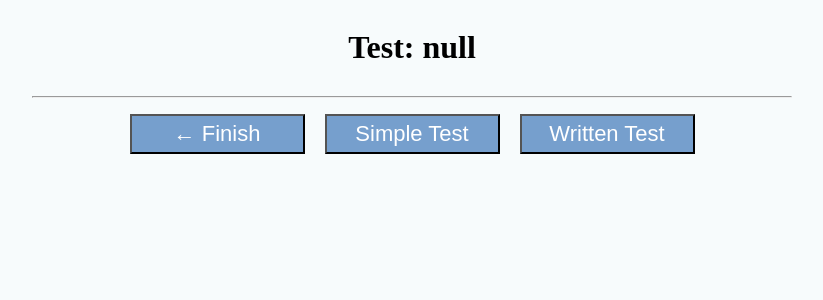
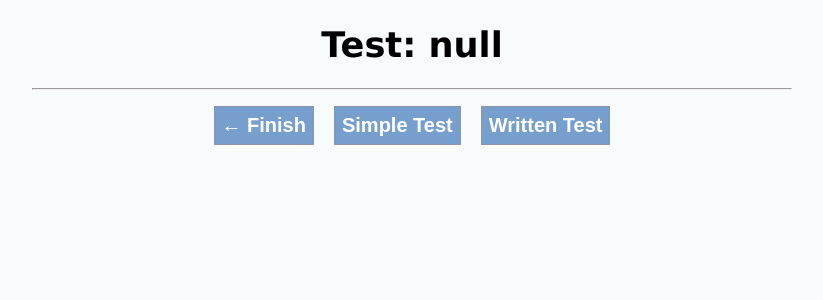
Before and after one commit to zmatus/flashcards, a Jekyll site: the page built from test.html, in a window 1280 px wide. Shown: the top 300 px of the page, without its empty margins (228-1051 px from the left). Built offline with Jekyll 4.4.1, drawn with Linux system fonts in a browser that asks for light colours.

Commit message:
Change style for search bar and buttons

```diff
--- a/_layouts/deck.html
+++ b/_layouts/deck.html
@@ -6,7 +6,7 @@
   <a href="{{ site.baseurl }}/">
     <button type="button">&larr; Back</button>
   </a>
-  <a id="test" href="{{ site.baseurl }}/test.html">
+  <a id="test-btn" href="{{ site.baseurl }}/test.html">
     <button type="button">Test &rarr;</button>
   </a>
 </nav>
--- a/_layouts/default.html
+++ b/_layouts/default.html
@@ -4,6 +4,7 @@
   <meta charset="UTF-8">
   <meta name="viewport" content="width=device-width, initial-scale=1.0">
   <link rel="stylesheet" href="{{ site.baseurl }}/styles/style.css" type="text/css">
+  <link href="https://fonts.googleapis.com/css2?family=Fira+Code&display=swap" rel="stylesheet">
   <link rel="icon" href="#">
   <title>{{ page.title }}</title>
 </head>
--- a/scripts/deck.js
+++ b/scripts/deck.js
@@ -243,7 +243,7 @@
   let flashcards = document.querySelectorAll('.card');
   addCardFunc(flashcards);
 
-  let testBtn = document.querySelector('#test');
+  let testBtn = document.querySelector('#test-btn');
   let cardsObj = cardsToObj(flashcards);
   updateStorage(testBtn, cardsObj);
 })()
--- a/styles/style.css
+++ b/styles/style.css
@@ -5,12 +5,10 @@
 */
 body {
   background: #f7fbfc;
-  display: flex;
-  flex-direction: column;
-  justify-content: space-evenly;
+  font-family: Verdana, sans-seif;
 }
 h1 {
-  font-size: 2em;
+  font-size: 2.2em;
   text-align: center;
 }
 hr {
@@ -26,17 +24,49 @@
 ==========
 */
 .search-bar {
+  width: 100%;
   text-align: center;
-  width: 100%;
-  margin-top: 1em;
+  margin: 1em auto;
 }
 .search-bar label {
+  font-size: 24px;
+  margin-right: 1em;
+  font-weight: 400;
+}
+.search-bar input {
+  font-size: 18px;
+  width: 40%;
+  height: 1.7em;
+}
+.search-bar input:focus {
+  outline: 1px solid #8d93ab;
+  padding-left: 10px;
+}
+
+/*
+===========
+Nav control
+===========
+*/
+.control {
+  display: flex;
+  padding-top: 0.5em;
+  justify-content: center;
+}
+.control button {
+  min-width: 100px;
+  min-height: 35px;
+  color: white;
   font-size: 20px;
-  margin-right: 1em;
+  font-weight: 700;
+  background: #769fcd;
+  border: 1px solid #8d93ab;
+  margin: 0 10px;
+  padding: 7px;
 }
-.search-bar input[type="search"] {
-  width: 30%;
-  margin-bottom: 2em;
+.control button:hover {
+  transform: scale(1.05);
+  border: 1px solid black;
 }
 
 /*
@@ -56,8 +86,8 @@
   position: relative;
   text-decoration: none;
   color: black;
-  font-size: 18px;
-  margin-right: 1em;
+  font-size: 20px;
+  margin: 1em;
 }
 .decks-container a:hover {
   bottom: 10px;
@@ -68,36 +98,13 @@
   align-items: center;
   width: 325px;
   height: 250px;
+  padding: 0.5em;
   border: 1px solid black;
-  padding: 1em;
-  background: #d6e6f2;
+  background: #d9ecf2;
 }
 .deck:hover {
   box-shadow: 2px 2px 2px black;
   border: 1px solid black;
-}
-
-/*
-===========
-Nav control
-===========
-*/
-.control {
-  display: flex;
-  margin: 0 auto;
-  padding-top: 0.5em;
-}
-.control button {
-  color: white;
-  width: 175px;
-  height: 40px;
-  font-size: 22px;
-  font-weight: 500;
-  background: #769fcd;
-  margin: 0 10px;
-}
-.control button:hover {
-  transform: scale(1.05);
 }
 
 /*
@@ -125,7 +132,7 @@
   width: 100%;
   height: 100%;
   position: relative;
-  transition: transform 0.6s;
+  transition: transform 0.5s;
   transform-style: preserve-3d;
 }
 .card:hover {
@@ -136,6 +143,7 @@
   width: 100%;
   height: 100%;
   backface-visibility: hidden;
+  font-size: 18px;
 }
 .card-front {
   display: flex;
@@ -171,6 +179,7 @@
   transform: rotateY(180deg);
 }
 .highlight {
+  font-family: 'Fira Code', monospace;
   font-size: 13px;
   overflow: auto;
 }
--- a/test.html
+++ b/test.html
@@ -7,4 +7,6 @@
   <button id="written" type="button">Written Test</button>
 </nav>
 
+<main></main>
+
 <script src="{{ site.baseurl }}/scripts/test.js"></script>
```
